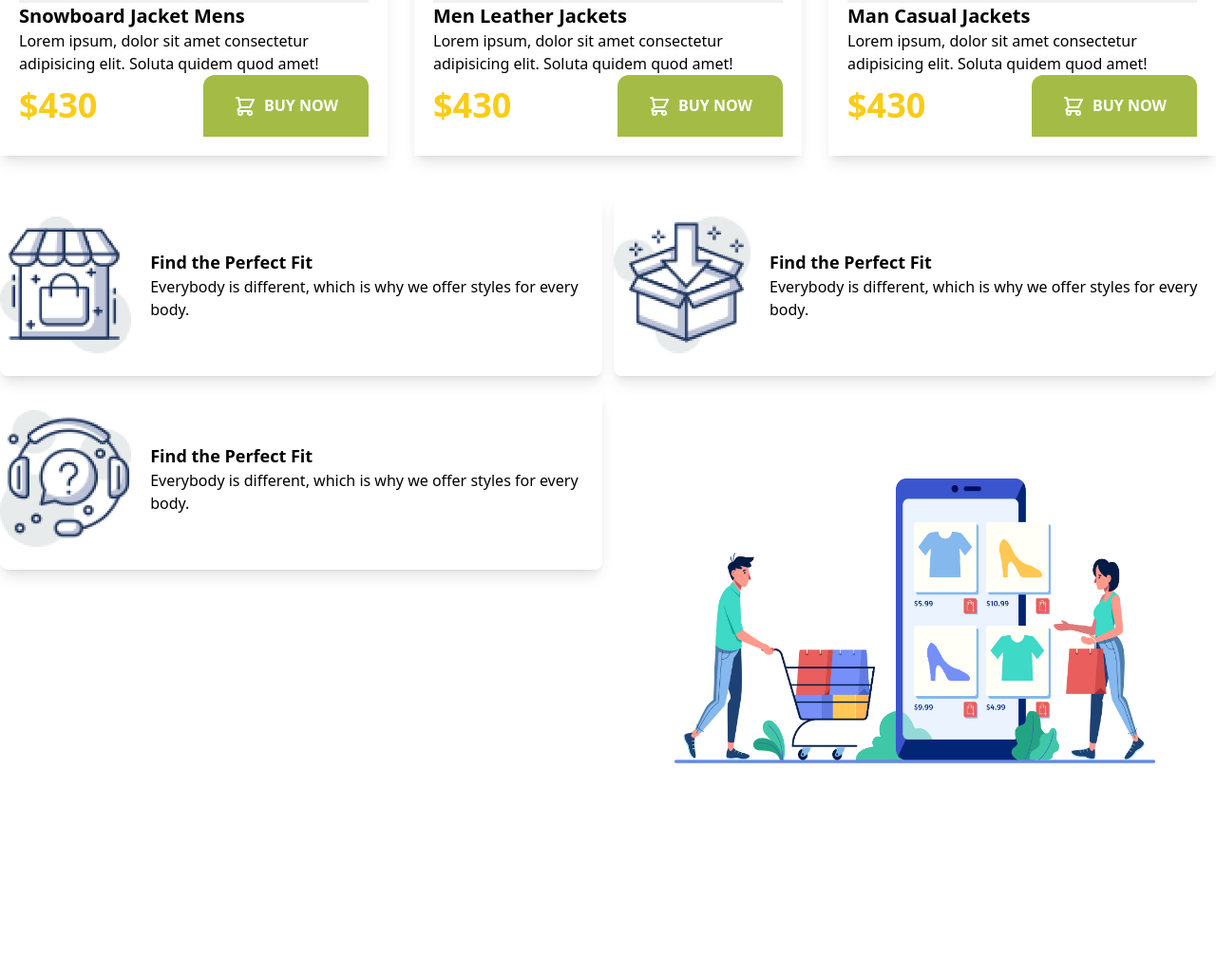
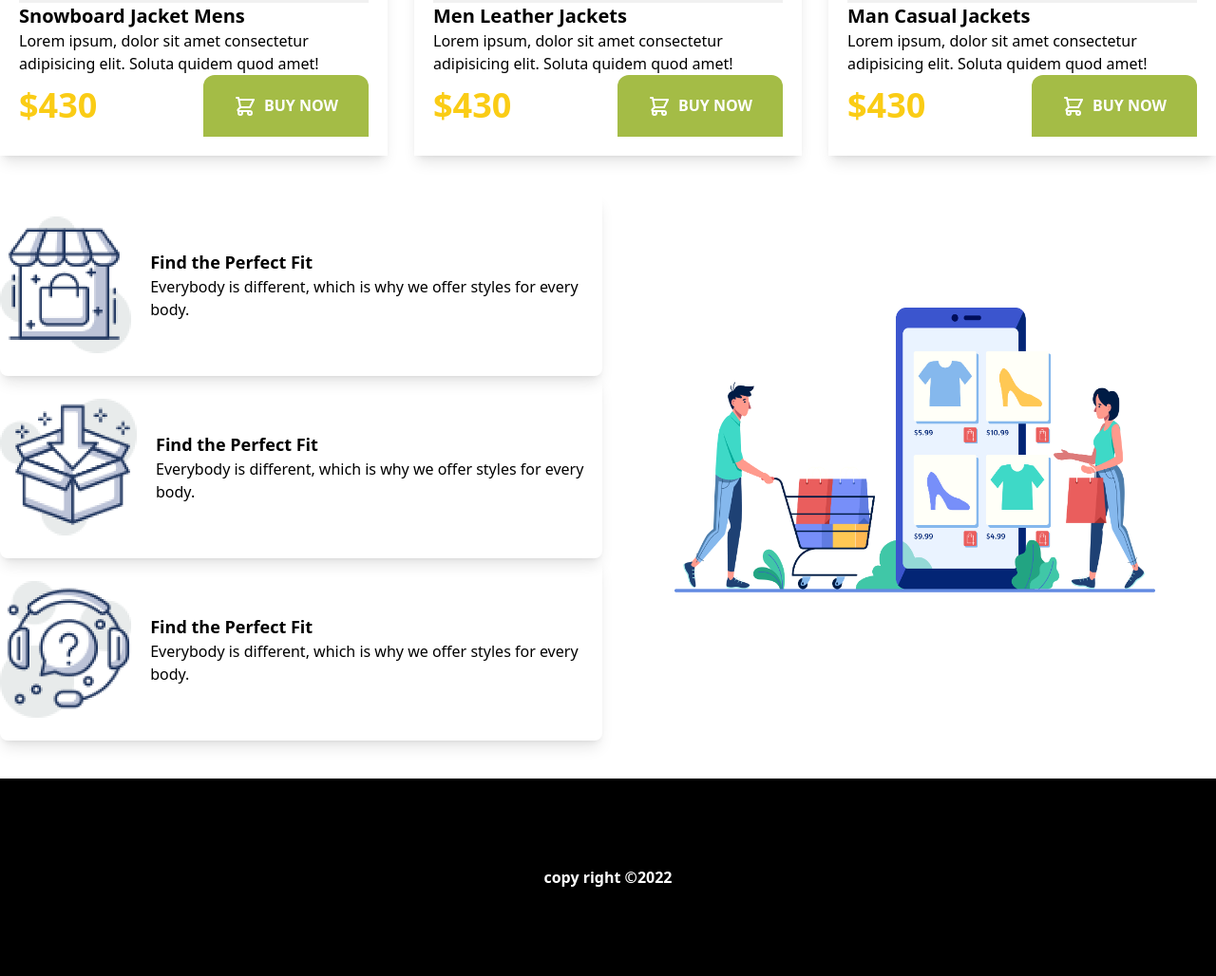
Before and after one commit to md-sajim/penguin-fashin-ecommrech-tailwind-explore, a plain HTML site: page index.html in a window 1280 px wide. Shown: the part 1809-2837 px from the top of the page at 95% size. Before the commit the page ends 2653 px from the top, so only its background shows below. Drawn offline with nearby package versions, Linux system fonts and the light colour scheme.

Commit message:
add footer

```diff
--- a/index.html
+++ b/index.html
@@ -6,6 +6,9 @@
     <meta http-equiv="X-UA-Compatible" content="IE=edge">
     <meta name="viewport" content="width=device-width, initial-scale=1.0">
     <title>Document</title>
+    <!-- fontawsam icons -->
+    <script src="https://kit.fontawesome.com/79da272427.js" crossorigin="anonymous"></script>
+    <!-- tailwind cdn link  -->
     <script src="https://cdn.tailwindcss.com"></script>
     <script>
         tailwind.config = {
@@ -175,6 +178,7 @@
             <!-- banifite strat -->
             <section class="container mx-auto my-10">
                 <div class="grid lg:grid-cols-2 gap-3">
+                    <div class="order-2 md:order-2 lg:order-1">
                         <div>
                             <div class="h-48 rounded-lg shadow-lg flex items-center justify-center gap-x-5">
                                 <img class="h-36 w-36" src="images/house.png" alt="">
@@ -185,9 +189,7 @@
                                 </div>
                             </div>
                         </div>
-                    <div class="px-16 row-span-3 order-first lg:order-2">
-                        <img class="items-center mt-24" src="images/shopping.png" alt="">
-                    </div>
+
                         <div>
                             <div class="h-48 rounded-lg shadow-lg flex items-center justify-center gap-x-5">
                                 <img class="h-36 w-36" src="images/box.png" alt="">
@@ -209,9 +211,24 @@
                             </div>
                         </div>
                     </div>
+                    <div class="order-1 shadow-lg sm:shadow-none my-6 md:order-1 lg:order-2">
+                        <div class="px-16 mb-5">
+                            <img class="items-center mt-24" src="images/shopping.png" alt="">
+                        </div>
+                    </div>
+                </div>
             </section>
             <!-- banifite end -->
     </main>
+    <footer>
+        <section class="bg-black h-52 flex  items-center justify-center">
+            <div class="text-white font-semibold">
+                <small">copy
+                    right
+                    &copy;2022</small>
+            </div>
+        </section>
+    </footer>
 </body>
 
 </html>
```
Lines whose indentation alone changed are shown as unchanged.
